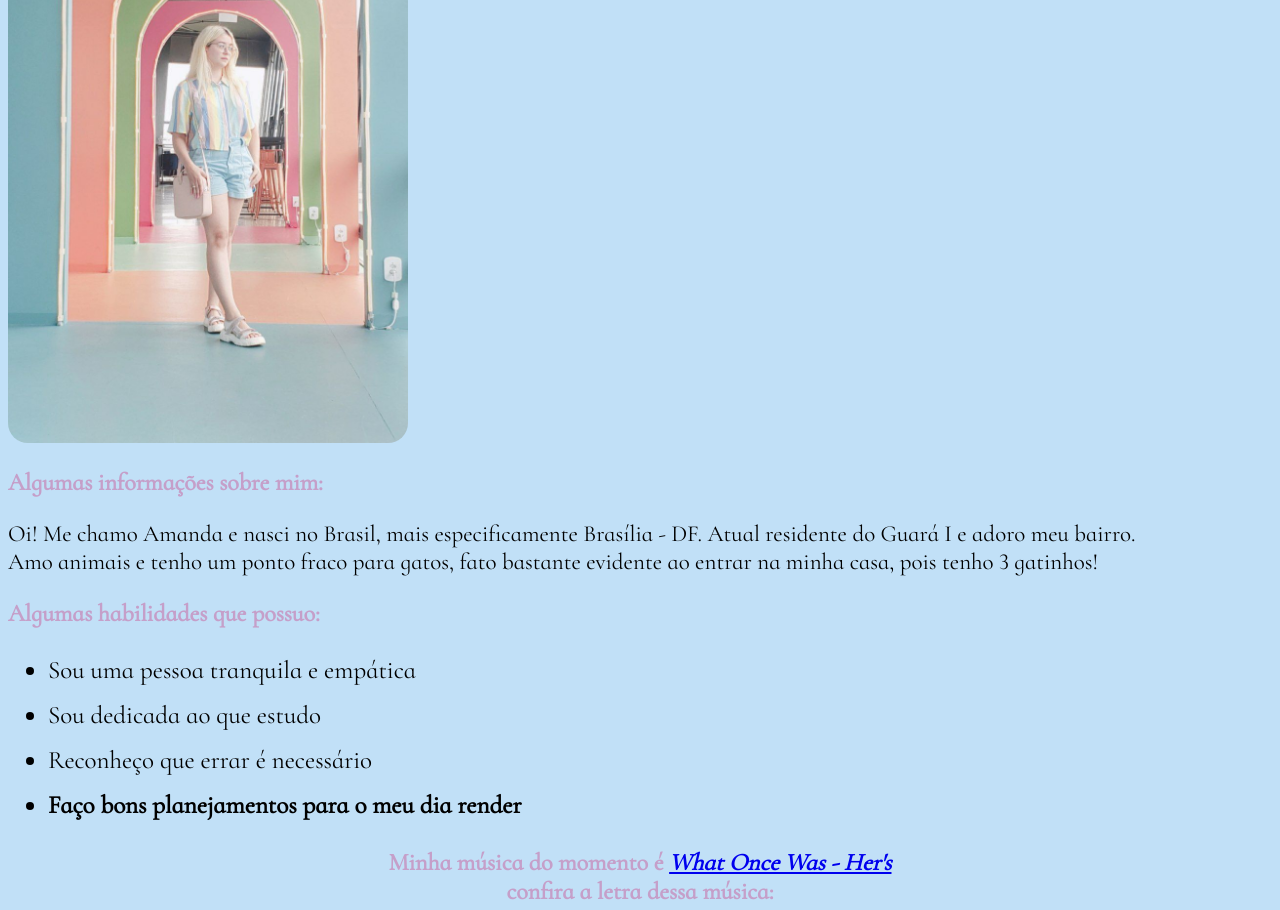
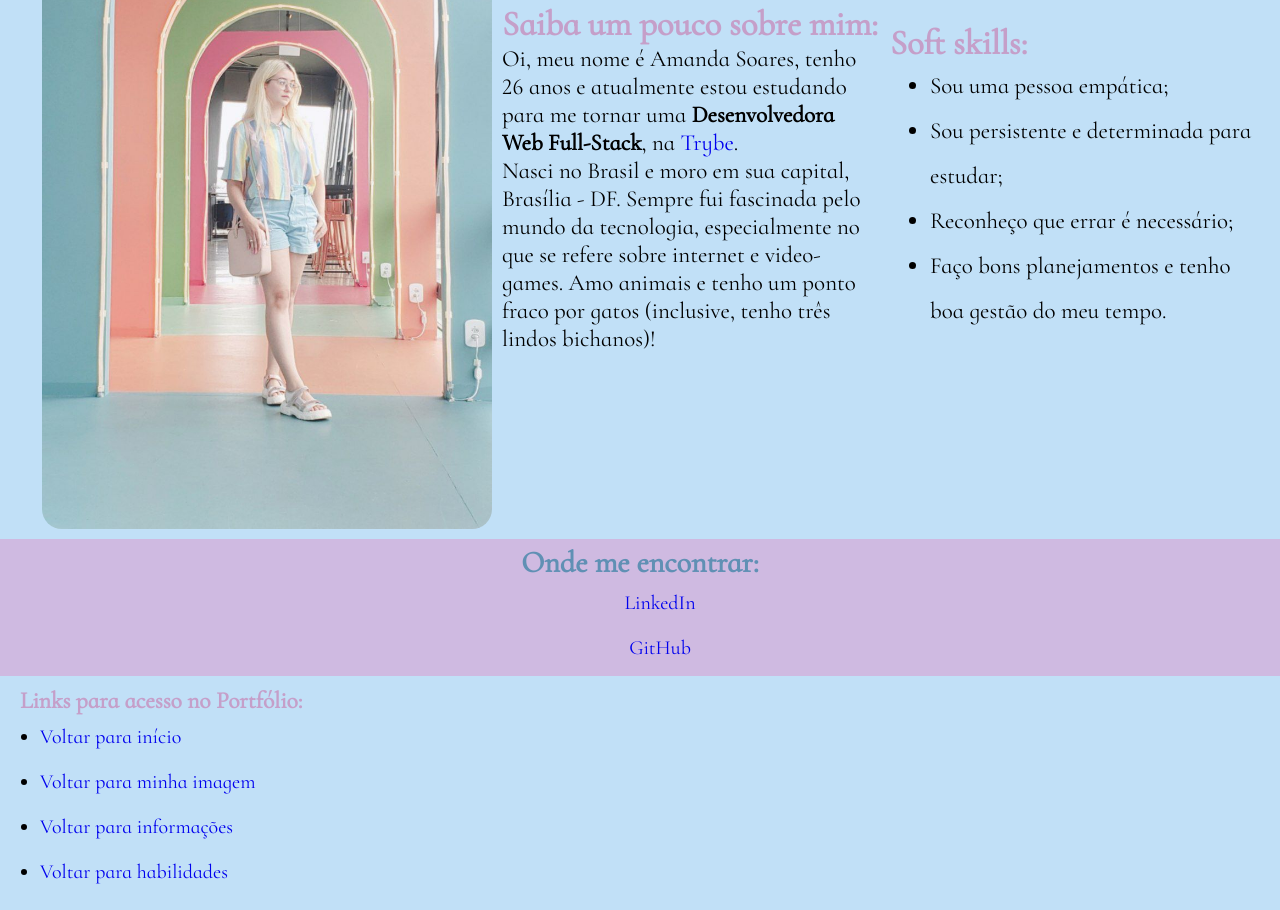
Before and after one commit to amandapccs/amandapccs.github.io, a plain HTML site: page index.html in a window 1280 px wide. Shown: the part 272-1182 px from the top of the page. Drawn offline with Linux system fonts and the light colour scheme.

Commit message:
Atualiza portfolio, agora com arq CSS isolado

```diff
--- a/index.html
+++ b/index.html
@@ -1,80 +1,13 @@
 <!DOCTYPE html>
 <html lang="en">
 <head>
-    <style>
-        body {
-    font-size: 16px;
-    background-color: rgb(193, 224, 247);
-    font-family: 'Cormorant Infant', serif;
-
-}
-
-#Inicio {
-    font-family: 'Sacramento', cursive;
-    font-weight: 600;
-    font-size: 2em;
-    font-style: italic;
-    color: rgb(197, 159, 201);
-}
-
-#ChatNoir {
-    border-radius: 20px;
-}
-
-#Info {
-    color: rgb(197, 159, 201);
-}
-
-p {
-    font-size: 23px;
-}
-
-#Habilidades {
-    color: rgb(197, 159, 201)
-}
-
-#Music {
-    color: rgb(197, 159, 201);
-    text-align: center;
-}
-
-#Lyrics {
-    background-color: rgb(207, 186, 225);
-    text-align: center;
-    padding: 5px;
-}
-
-h3 {
-    color: rgb(197, 159, 201);
-}
-
-.hab1 {
-    font-size: 25px;
-}
-
-.hab2 {
-    font-size: 25px;
-}
-
-.hab3 {
-    font-size: 25px;
-}
-
-.hab4 {
-    font-size: 25px;
-}
-
-ul {
-    line-height: 45px;
-}
-    </style>
     <link rel="preconnect" href="https://fonts.googleapis.com">
     <link rel="preconnect" href="https://fonts.gstatic.com" crossorigin>
     <link href="https://fonts.googleapis.com/css2?family=Sacramento&display=swap" rel="stylesheet">
     <link rel="preconnect" href="https://fonts.googleapis.com">
     <link rel="preconnect" href="https://fonts.gstatic.com" crossorigin>
     <link href="https://fonts.googleapis.com/css2?family=Cormorant+Infant&family=Sacramento&display=swap" rel="stylesheet">
-    <!-- <link rel="stylesheet" href="style.css" type="text/css"> -->
+    <link rel="stylesheet" href="style.css" type="text/css">
     <meta charset="UTF-8">
     <meta http-equiv="X-UA-Compatible" content="IE=edge">
     <meta name="viewport" content="width=device-width, initial-scale=1.0">
@@ -83,51 +16,44 @@ ul {
 </head>
 <body>
     <h1 id="Inicio">Amanda Paula Celina de Castro Soares</h1>
-    <img src="me.jpg" alt="Imagem de Chat Noir de Miraculous Ladybug" id="ChatNoir" width="400px">
-    <h2 id="Info">Algumas informações sobre mim:</h2>
-    <p>Oi! Me chamo Amanda e nasci no Brasil, mais especificamente Brasília - DF. Atual residente do Guará I e adoro meu bairro. <br>
-    Amo animais e tenho um ponto fraco para gatos, fato bastante evidente ao entrar na minha casa, pois tenho 3 gatinhos! </p>
-    <h2 id="Habilidades">Algumas habilidades que possuo:</h2>
-    <ul>
-        <li class="hab1">Sou uma pessoa tranquila e empática</li>
-        <li class="hab2">Sou dedicada ao que estudo</li>
-        <li class="hab3">Reconheço que errar é necessário</li>
-        <li class="hab4"><strong>Faço bons planejamentos para o meu dia render</strong> </li>
-    </ul>
-    <h2 id="Music">Minha música do momento é <i><a href="https://www.youtube.com/watch?v=5mKX21of0sM&ab_channel=HeistorHit" target="_blank">What Once Was - Her's</a></i><br> confira a letra dessa música:</h2>
-    <p id="Lyrics"><i>I guess I knew this would happen to you<br>
-Inside I did, but I refuse to know the truth<br>
-I'm heading back inside to sit at home with you<br>
-I think I know what's wrong<br>
-My friends put on their bravest face<br>
-Their tales between their legs, something's out of place<br>
-I bet their mothers let them know what I'm about to face<br>
-Keep your mouth zipped, son<br>
-Baby, I've been there before<br>
-I was at the point where all I really wanted was someone<br>
-And now I'm still hanging on<br>
-I was at the end of every tether waiting for what once was<br>
-Tell me all important stuff<br>
-What's your favorite colour?<br>
-What makes you so tough?<br>
-Please don't let go when you've had enough<br>
-I'm on my knees<br>
-Baby, I've been there before<br>
-I was at the point where all I really wanted was someone<br>
-And now I'm still hanging on<br>
-I was at the end of every tether waiting for what once was<br>
-Baby, I've been there before<br>
-I was at the point where all I really wanted was someone<br>
-And now I'm still hanging on<br>
-I was at the end of every tether waiting for what once was<br>
-Waiting for my love<br>
-Waiting for-</i><br></p>
+
+    <div class="Info">
+      <img src="me.jpg" alt="Foto de Amanda Soares" class="info-sessions" id="photo-me">
+
+        <div class="info-sessions">
+          <h2>Saiba um pouco sobre mim:</h2>
+          <p>
+              Oi, meu nome é Amanda Soares, tenho 26 anos e atualmente estou estudando para me tornar uma <strong>Desenvolvedora Web Full-Stack</strong>, na <a href="betrybe.com">Trybe</a>. <br>
+              Nasci no Brasil e moro em sua capital, Brasília - DF. Sempre fui fascinada pelo mundo da tecnologia, especialmente no que se refere sobre internet e video-games. Amo animais e tenho um ponto fraco por gatos (inclusive, tenho três lindos bichanos)! <br>
+          </p>
+        </div>
+
+        <div class="info-sessions">
+          <h2 id="Habilidades">Soft skills:</h2>
+          <ul>
+              <li>Sou uma pessoa empática;</li>
+              <li>Sou persistente e determinada para estudar;</li>
+              <li>Reconheço que errar é necessário;</li>
+              <li>Faço bons planejamentos e tenho boa gestão do meu tempo.</li>
+          </ul>
+      </div>
+    </div>
+
+    <div class="FindMe">
+      <h2>Onde me encontrar:</h2>
+      <ul>
+        <li> <a href="https://www.linkedin.com/in/amanda-soares-a5b084200/" target="_blank">LinkedIn</a></li>
+        <li> <a href="https://github.com/amandapccs" target="_blank">GitHub</a></li>
+      </ul>
+
+    </div>
 
     <h3>Links para acesso no Portfólio:</h3>
+
     <ul>
         <li><a href="#Inicio">Voltar para início</a></li>
-        <li><a href="#ChatNoir">Voltar para minha imagem</a></li>
-        <li><a href="#Info">Voltar para informações</a></li>
+        <li><a href="#photo-me">Voltar para minha imagem</a></li>
+        <li><a href=".Info">Voltar para informações</a></li>
         <li><a href="#Habilidades">Voltar para habilidades</a></li>
 
     </ul>
--- a/style.css
+++ b/style.css
@@ -1,54 +1,83 @@
+* {
+    margin: 0;
+}
+
 body {
-    font-size: 16px;
+    font-size: 20px;
     background-color: rgb(193, 224, 247);
+    font-family: 'Cormorant Infant', serif;
+
 }
 
 #Inicio {
-    font-family:sans-serif;
+    font-family: 'Sacramento', cursive;
     font-weight: 600;
-    font-size: 2em;
+    font-size: 3em;
     font-style: italic;
     color: rgb(197, 159, 201);
+    text-align: center;
+    margin-top: 10px;
 }
 
-#Info {
-    color: rgb(197, 159, 201);
+#photo-me {
+    border-radius: 20px;
+    display: inline-block;
+    width: 450px;
+}
+
+.Info {
+    margin-left: 20px;
+    display: flex;
+    /* flex-direction: column; */
+    justify-content: center;
+    align-items: center;
+    /* text-align: center; */
+    min-height: 50vh;
+}
+
+.info-sessions {
+    display: inline-block;
+    width: 30%;
+    vertical-align: middle;
+    font-size: 23px;
+    margin-left: 10px;
 }
 
 #Habilidades {
     color: rgb(197, 159, 201)
 }
 
-#Music {
-    color: rgb(197, 159, 201);
+.FindMe h2 {
+    color: rgb(96, 144, 180);
+    font-weight: 600;
     text-align: center;
 }
 
-#Lyrics {
+.FindMe ul {
+    list-style-type: none;
+}
+
+.FindMe {
     background-color: rgb(207, 186, 225);
+    margin: 0;
+    margin-top: 10px;
     text-align: center;
+    padding: 5px;
+}
+
+h3, h2 {
+    color: rgb(197, 159, 201);
+}
+
+ul {
+    line-height: 45px;
+}
+
+a {
+    text-decoration: none;
 }
 
 h3 {
-    color: rgb(197, 159, 201);
+    margin-left: 20px;
+    margin-top: 10px;
 }
-
-.hab1 {
-    font-size: 25px;
-}
-
-.hab2 {
-    font-size: 30px;
-}
-
-.hab3 {
-    font-size: 2em;
-}
-
-.hab4 {
-    font-size: 25px;
-}
-
-ul {
-    line-height: 50px;
-}
```
Also changed, not shown: 1 other file.
